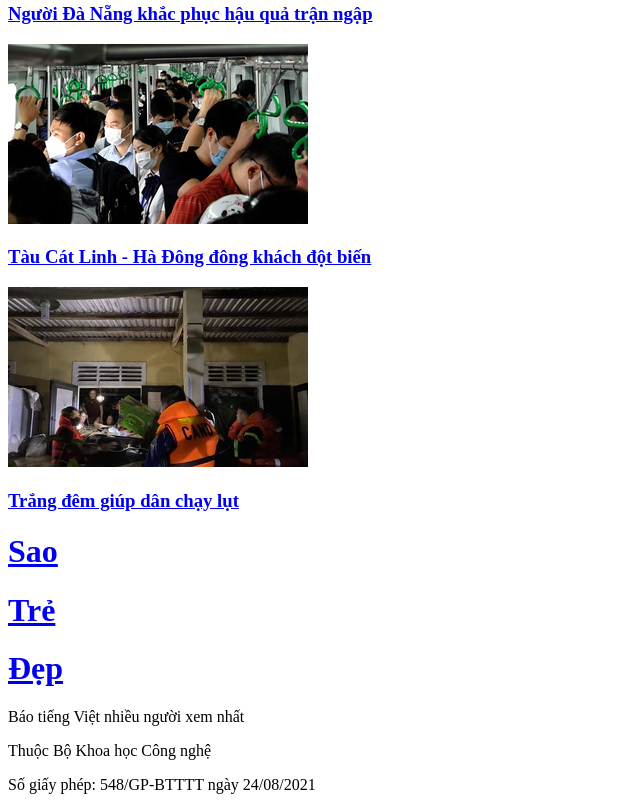
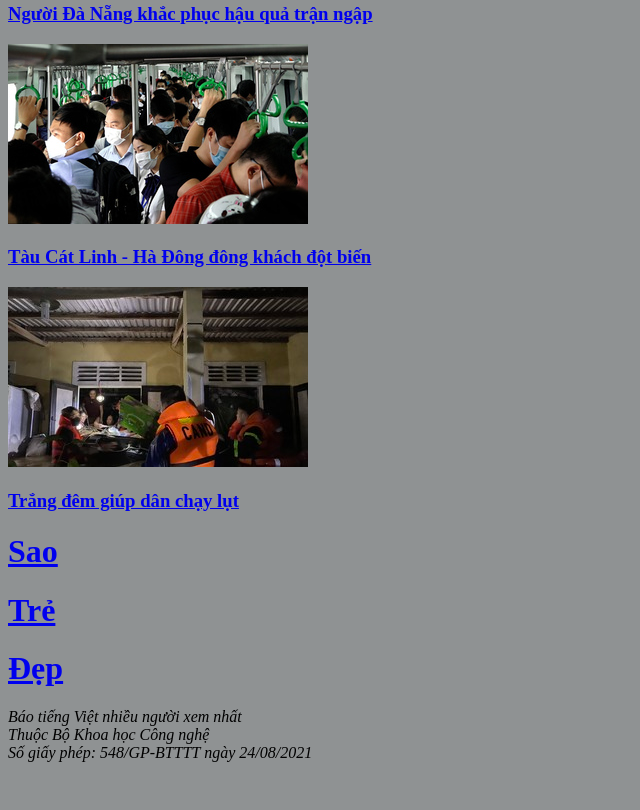
Before and after one commit to vanchinh55/learn-FE, a plain HTML site: page home.html in a window 1280 px wide. Shown: the part 309-1119 px from the top of the page, without its empty margins (0-640 px from the left). After the commit the page ends 1079 px from the top, so only its background shows below. Drawn offline with Linux system fonts and the light colour scheme.

Commit message:
update 24/10

```diff
--- a/home.html
+++ b/home.html
@@ -6,7 +6,7 @@
     <meta name="viewport" content="width=device-width, initial-scale=1.0">
     <title>Thực Hành</title>
 </head>
-<body>
+<body style="background-color: #8f9293">
     <a href="home.html">Trang Chủ!</a>
     <a href="Video.html">Video</a>
     <a href="Sao.html">Sao</a>
@@ -40,7 +40,9 @@
         <a href="Dep.html">Đẹp</a>
     </h1>
 </body>
-<p>Báo tiếng Việt nhiều người xem nhất</p>
-<p>Thuộc Bộ Khoa học Công nghệ</p>
-<p>Số giấy phép: 548/GP-BTTTT ngày 24/08/2021</p>
+<address>
+Báo tiếng Việt nhiều người xem nhất<br>
+Thuộc Bộ Khoa học Công nghệ<br>
+Số giấy phép: 548/GP-BTTTT ngày 24/08/2021
+</address>
 </html>
```
Also changed, not shown: Dep.html (+5 -3 lines), Sao.html (+5 -3 lines), Tre.html (+5 -3 lines), Video.html (+5 -3 lines).
